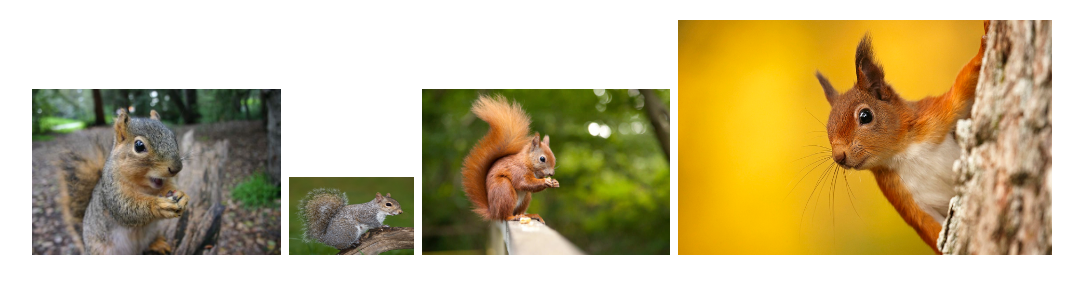
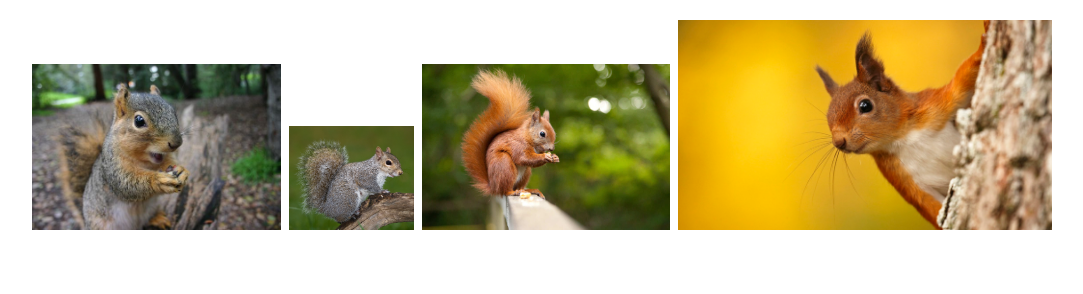
Before and after one commit to gmarkdev/gm-gallery, a plain HTML site: page index.html in a window 1280 px wide. Shown: the whole page, without its empty margins (98-1181 px from the left). Drawn offline with Linux system fonts and the light colour scheme.

Commit message:
gm-gallery

```diff
--- a/css/gm-gallery.css
+++ b/css/gm-gallery.css
@@ -16,8 +16,6 @@ div#gm-gallery > img:hover {
 }
 
 .iconSizeSmall {
-    width: 10%;
-    height: 10%;
     max-width: 10%;
     max-height: 10%;
 }
@@ -28,8 +26,6 @@ div#gm-gallery > img:hover {
 }
 
 .iconSizeLarge {
-   width: 30%;
-   height: 30%;
    max-width: 30%;
    max-height: 30%;
 }
```
